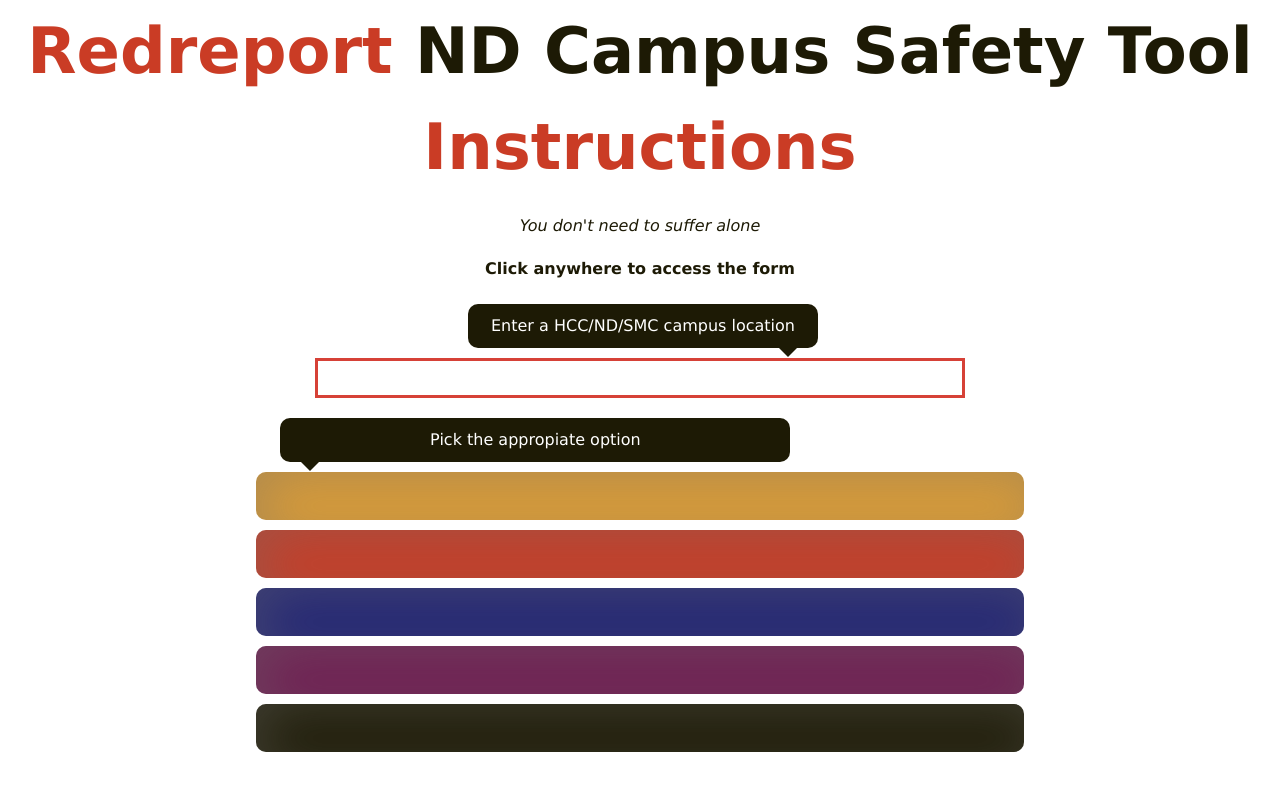
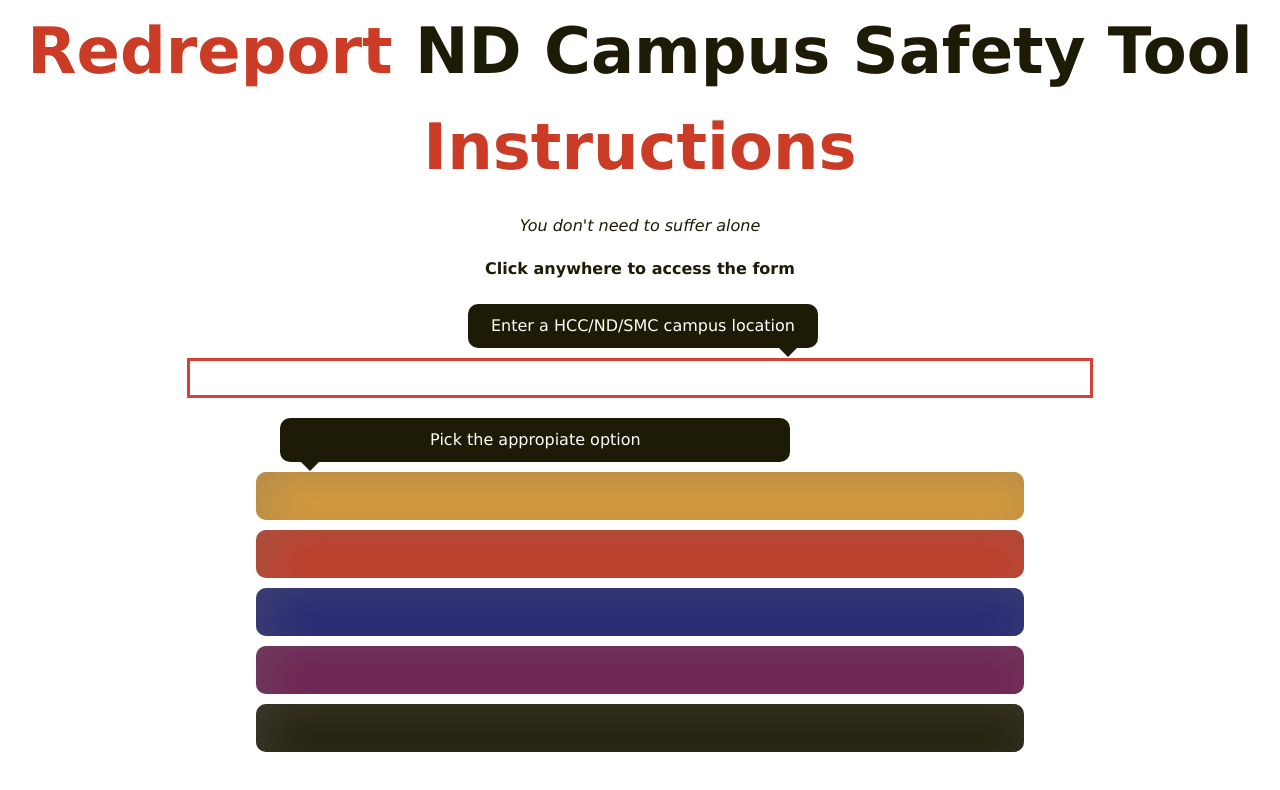
Before and after one commit to glarrainv/RedReport, a React (Vite) app in the folder client/: page / in a window 1280 px wide. Shown: the top 790 px of the page. Built offline with nearby package versions, Linux system fonts and the light colour scheme.

Commit message:
Update index.css

```diff
--- a/client/src/index.css
+++ b/client/src/index.css
@@ -166,7 +166,7 @@
   height: 2rem;
   border: 3px solid #d64137;
   outline: none;
-  width: 50vw !important;
+  width: 70vw !important;
   transition: border-color 0.5s ease-in-out, color 0.5s ease-in-out;
 }
 .autocomplete-items {
```
